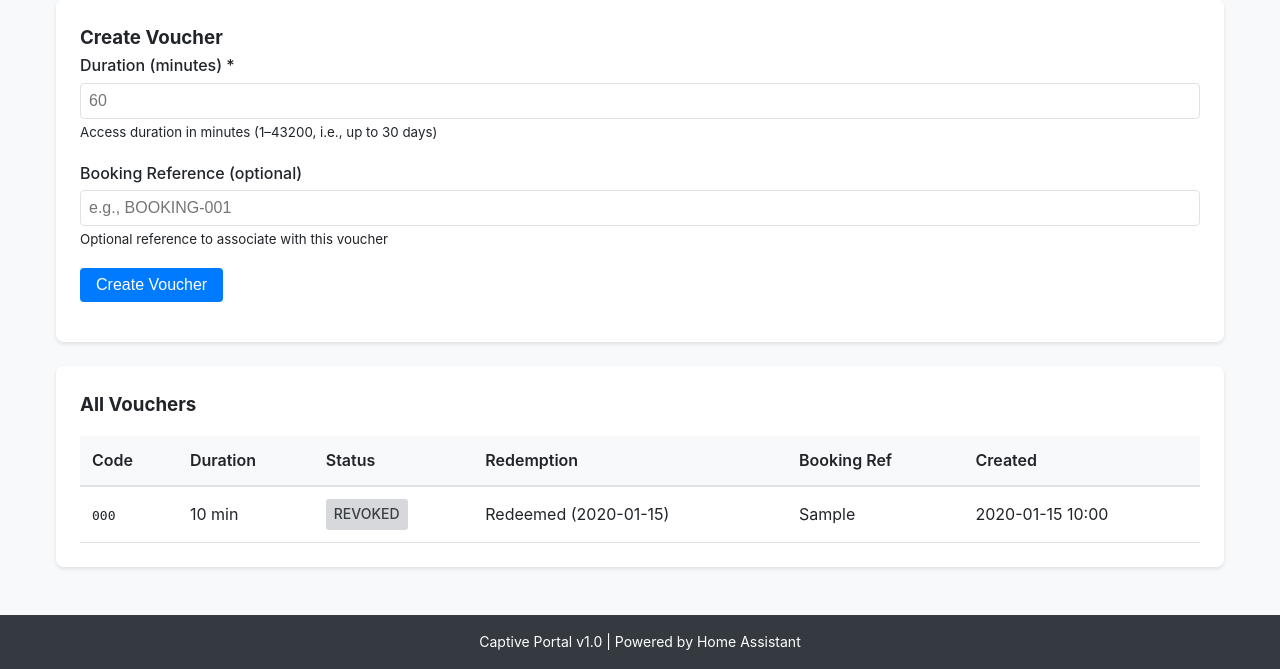
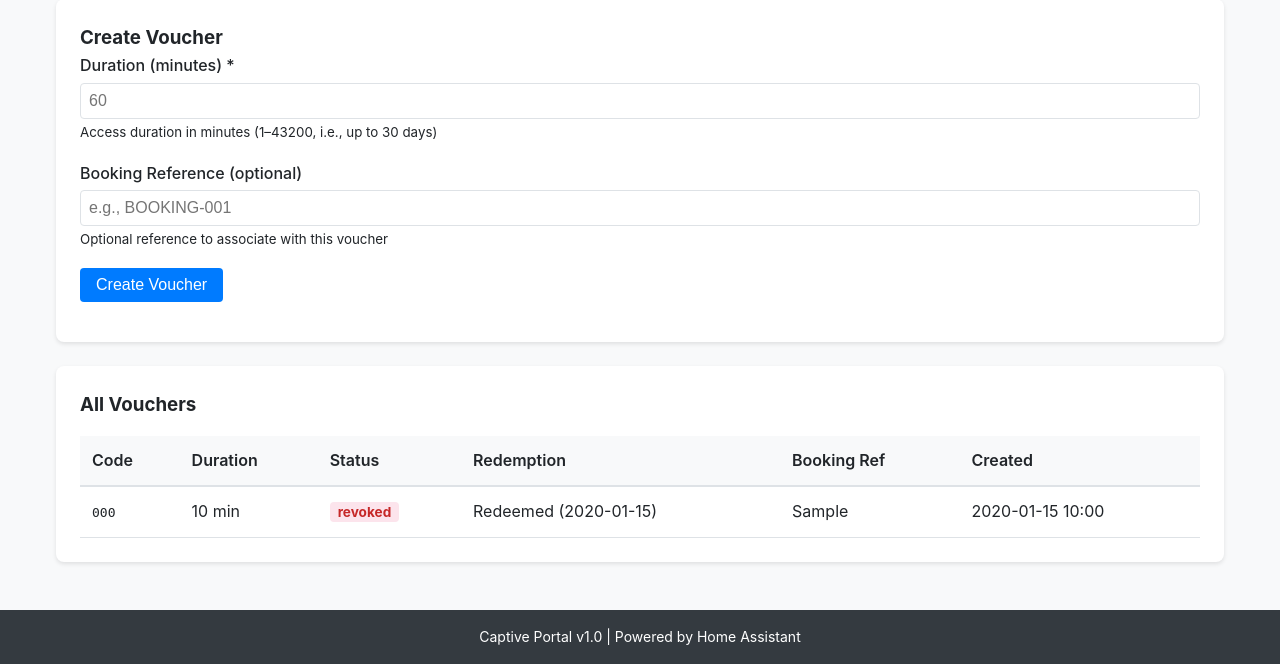
Before and after one commit to tykeal/homeassistant-captive-portal, a FastAPI app: template addon/src/captive_portal/web/templates/admin/vouchers.html in a window 1280 px wide. Shown: the part 402-1071 px from the top of the page. Run offline with FastAPI, Linux system fonts and the light colour scheme; the template is opened without the code that fills it: most values are stand-ins (such as "Sample title", 1, 10 or a date in 2020); parts of the project's set-up code (start-up, migrations or seed data) failed here and were passed over.

Commit message:
Fix: address Copilot review on admin UI pages
- Replace inline styles with CSS classes for CSP compliance
- Move voucher status-badge styles to admin.css
- Fix response_class mismatch on redirect routes
- Use get_token_from_request for CSRF double-submit cookie
- Batch admin username resolution to eliminate N+1 queries
- Fix misleading comment and inaccurate docstring

Co-authored-by: Copilot <223556219+Copilot@users.noreply.github.com>
Signed-off-by: Andrew Grimberg <tykeal@bardicgrove.org>

```diff
--- a/addon/src/captive_portal/api/routes/admin_logout_ui.py
+++ b/addon/src/captive_portal/api/routes/admin_logout_ui.py
@@ -2,9 +2,9 @@
 # SPDX-License-Identifier: Apache-2.0
 """Admin UI route for HTML-based logout with browser redirect.
 
-Invokes the existing JSON logout handler to destroy the session,
-then issues a browser-friendly 303 redirect to the login page.
-CSRF-exempt per FR-019.
+Destroys the current admin session (if any) directly via the session
+store, clears the session cookie, and issues a browser-friendly 303
+redirect to the login page. CSRF-exempt per FR-019.
 """
 
 from __future__ import annotations
--- a/addon/src/captive_portal/api/routes/dashboard_ui.py
+++ b/addon/src/captive_portal/api/routes/dashboard_ui.py
@@ -52,7 +52,7 @@ async def get_dashboard(
     Returns:
         HTML response with dashboard template.
     """
-    csrf_token = csrf.generate_token()
+    csrf_token = csrf.get_token_from_request(request)
     service = DashboardService(session)
 
     try:
--- a/addon/src/captive_portal/api/routes/vouchers_ui.py
+++ b/addon/src/captive_portal/api/routes/vouchers_ui.py
@@ -52,7 +52,7 @@ async def get_vouchers(
     Returns:
         HTML response with vouchers template.
     """
-    csrf_token = csrf.generate_token()
+    csrf_token = csrf.get_token_from_request(request)
 
     new_code = request.query_params.get("new_code")
     success_message = request.query_params.get("success")
@@ -78,7 +78,7 @@ async def get_vouchers(
     )
 
 
-@router.post("/create", response_class=HTMLResponse)
+@router.post("/create")
 async def create_voucher(
     request: Request,
     session: Annotated[Session, Depends(get_session)],
--- a/addon/src/captive_portal/web/templates/admin/dashboard.html
+++ b/addon/src/captive_portal/web/templates/admin/dashboard.html
@@ -21,7 +21,7 @@ SPDX-License-Identifier: Apache-2.0
                 <a href="{{ rp }}/admin/vouchers" class="nav-link">Vouchers</a>
                 <a href="{{ rp }}/admin/integrations" class="nav-link">Integrations</a>
                 <a href="{{ rp }}/admin/portal-settings" class="nav-link">Settings</a>
-                <form action="{{ rp }}/admin/logout" method="POST" style="display: inline;">
+                <form action="{{ rp }}/admin/logout" method="POST" class="nav-inline-form">
                     <button type="submit" class="btn-link">Logout</button>
                 </form>
             </nav>
--- a/addon/src/captive_portal/web/templates/admin/grants_enhanced.html
+++ b/addon/src/captive_portal/web/templates/admin/grants_enhanced.html
@@ -21,7 +21,7 @@ SPDX-License-Identifier: Apache-2.0
                 <a href="{{ rp }}/admin/vouchers" class="nav-link">Vouchers</a>
                 <a href="{{ rp }}/admin/integrations" class="nav-link">Integrations</a>
                 <a href="{{ rp }}/admin/portal-settings" class="nav-link">Settings</a>
-                <form action="{{ rp }}/admin/logout" method="POST" style="display: inline;">
+                <form action="{{ rp }}/admin/logout" method="POST" class="nav-inline-form">
                     <button type="submit" class="btn-link">Logout</button>
                 </form>
             </nav>
--- a/addon/src/captive_portal/web/templates/admin/integrations.html
+++ b/addon/src/captive_portal/web/templates/admin/integrations.html
@@ -21,7 +21,7 @@ SPDX-License-Identifier: Apache-2.0
                 <a href="{{ rp }}/admin/vouchers" class="nav-link">Vouchers</a>
                 <a href="{{ rp }}/admin/integrations" class="nav-link active">Integrations</a>
                 <a href="{{ rp }}/admin/portal-settings" class="nav-link">Settings</a>
-                <form action="{{ rp }}/admin/logout" method="POST" style="display: inline;">
+                <form action="{{ rp }}/admin/logout" method="POST" class="nav-inline-form">
                     <button type="submit" class="btn-link">Logout</button>
                 </form>
             </nav>
--- a/addon/src/captive_portal/web/templates/admin/portal_settings.html
+++ b/addon/src/captive_portal/web/templates/admin/portal_settings.html
@@ -21,7 +21,7 @@ SPDX-License-Identifier: Apache-2.0
                 <a href="{{ rp }}/admin/vouchers" class="nav-link">Vouchers</a>
                 <a href="{{ rp }}/admin/integrations" class="nav-link">Integrations</a>
                 <a href="{{ rp }}/admin/portal-settings" class="nav-link active">Settings</a>
-                <form action="{{ rp }}/admin/logout" method="POST" style="display: inline;">
+                <form action="{{ rp }}/admin/logout" method="POST" class="nav-inline-form">
                     <button type="submit" class="btn-link">Logout</button>
                 </form>
             </nav>
--- a/addon/src/captive_portal/web/templates/admin/vouchers.html
+++ b/addon/src/captive_portal/web/templates/admin/vouchers.html
@@ -21,7 +21,7 @@ SPDX-License-Identifier: Apache-2.0
                 <a href="{{ rp }}/admin/vouchers" class="nav-link active">Vouchers</a>
                 <a href="{{ rp }}/admin/integrations" class="nav-link">Integrations</a>
                 <a href="{{ rp }}/admin/portal-settings" class="nav-link">Settings</a>
-                <form action="{{ rp }}/admin/logout" method="POST" style="display: inline;">
+                <form action="{{ rp }}/admin/logout" method="POST" class="nav-inline-form">
                     <button type="submit" class="btn-link">Logout</button>
                 </form>
             </nav>
@@ -101,7 +101,7 @@ SPDX-License-Identifier: Apache-2.0
                 <tbody>
                     {% if vouchers %}
                     {% for voucher in vouchers %}
-                    <tr{% if new_code and voucher.code == new_code %} style="background-color: #d4edda;"{% endif %}>
+                    <tr{% if new_code and voucher.code == new_code %} class="row-highlight"{% endif %}>
                         <td><code>{{ voucher.code }}</code></td>
                         <td>{{ voucher.duration_minutes }} min</td>
                         <td>
@@ -145,35 +145,6 @@ SPDX-License-Identifier: Apache-2.0
         </div>
     </footer>
 
-    <style>
-        .status-badge {
-            display: inline-block;
-            padding: 0.25rem 0.5rem;
-            border-radius: 3px;
-            font-size: 0.875rem;
-            font-weight: 500;
-            text-transform: uppercase;
-        }
 
-        .status-unused {
-            background-color: #cce5ff;
-            color: #004085;
-        }
-
-        .status-active {
-            background-color: #d4edda;
-            color: #155724;
-        }
-
-        .status-expired {
-            background-color: #f8d7da;
-            color: #721c24;
-        }
-
-        .status-revoked {
-            background-color: #d6d8db;
-            color: #383d41;
-        }
-    </style>
 </body>
 </html>
--- a/addon/src/captive_portal/web/themes/default/admin.css
+++ b/addon/src/captive_portal/web/themes/default/admin.css
@@ -357,3 +357,21 @@ h2 {
 .filters {
     margin-bottom: 1rem;
 }
+
+/* Inline logout form in nav */
+.nav-inline-form { display: inline; }
+
+/* Highlight row for newly created items */
+.row-highlight { background-color: #e8f5e9; }
+
+/* Voucher status badges */
+.status-badge {
+    padding: 2px 8px;
+    border-radius: 4px;
+    font-size: 0.85em;
+    font-weight: bold;
+}
+.status-unused { background-color: #e8f5e9; color: #2e7d32; }
+.status-active { background-color: #e3f2fd; color: #1565c0; }
+.status-expired { background-color: #fff3e0; color: #e65100; }
+.status-revoked { background-color: #fce4ec; color: #c62828; }
```
Also changed, not shown: addon/src/captive_portal/api/routes/grants_ui.py (+4 -4 lines), addon/src/captive_portal/services/dashboard_service.py (+24 -19 lines).
